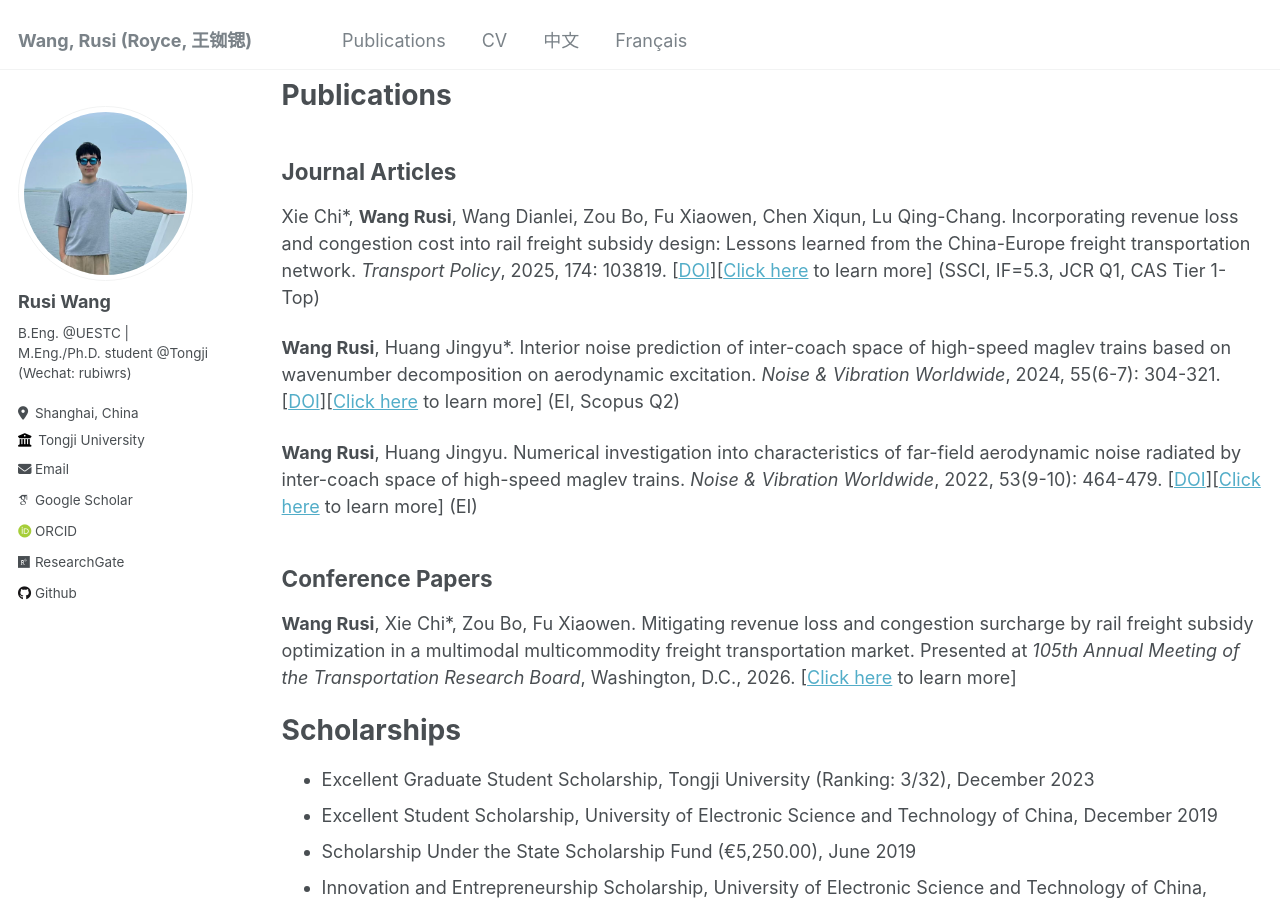
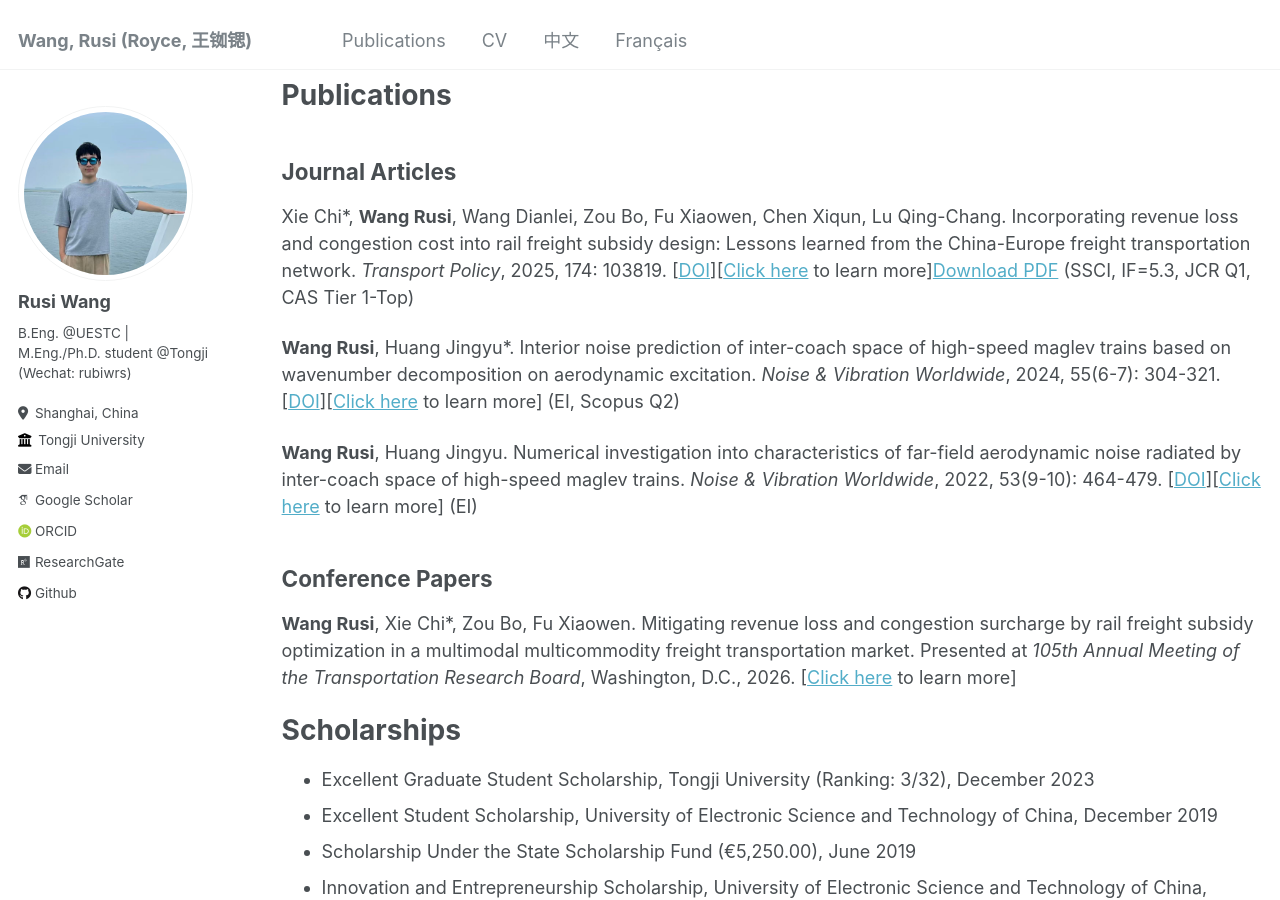
Before and after one commit to RusiWang99/RusiWang99.github.io, a Jekyll site: the page built from _pages/cv.md, in a window 1280 px wide and 900 px high, scrolled down 481 px. Built offline with Jekyll 4.4.1, drawn with Linux system fonts in a browser that asks for light colours; some web fonts are replaced; part of the change alters nothing that is shown.

Commit message:
Update cv.md

```diff
--- a/_pages/cv.md
+++ b/_pages/cv.md
@@ -23,7 +23,7 @@ Publications
 
 Journal Articles
 ------
-Xie Chi\*, **Wang Rusi**, Wang Dianlei, Zou Bo, Fu Xiaowen, Chen Xiqun, Lu Qing-Chang. Incorporating revenue loss and congestion cost into rail freight subsidy design: Lessons learned from the China-Europe freight transportation network. *Transport Policy*, 2025, 174: 103819. [[DOI](https://doi.org/10.1016/j.tranpol.2025.103819)][[Click here](https://rusiwang99.github.io/publication/2025-09-23-Incorporating%20revenue%20loss%20and%20congestion%20cost%20into%20rail%20freight%20subsidy%20design%20Lessons%20learned%20from%20the%20China-Europe%20freight%20transportation%20network) to learn more] (SSCI, IF=5.3, JCR Q1, CAS Tier 1-Top)
+Xie Chi\*, **Wang Rusi**, Wang Dianlei, Zou Bo, Fu Xiaowen, Chen Xiqun, Lu Qing-Chang. Incorporating revenue loss and congestion cost into rail freight subsidy design: Lessons learned from the China-Europe freight transportation network. *Transport Policy*, 2025, 174: 103819. [[DOI](https://doi.org/10.1016/j.tranpol.2025.103819)][[Click here](https://rusiwang99.github.io/publication/2025-09-23-Incorporating%20revenue%20loss%20and%20congestion%20cost%20into%20rail%20freight%20subsidy%20design%20Lessons%20learned%20from%20the%20China-Europe%20freight%20transportation%20network) to learn more][Download PDF](https://rusiwang99.github.io/files/Incorporating%20revenue%20loss%20and%20congestion%20cost%20into%20rail%20freight%20subsidy%20design%20Lessons%20learned%20from%20the%20China-Europe%20freight%20transportation%20network.pdf) (SSCI, IF=5.3, JCR Q1, CAS Tier 1-Top)
 
 **Wang Rusi**, Huang Jingyu\*. Interior noise prediction of inter-coach space of high-speed maglev trains based on wavenumber decomposition on aerodynamic excitation. *Noise & Vibration Worldwide*, 2024, 55(6-7): 304-321. [[DOI](https://doi.org/10.1177/09574565241252989)][[Click here](https://rusiwang99.github.io/publication/2024-05-28-Interior%20noise%20prediction%20of%20inter-coach%20space%20of%20high-speed%20maglev%20trains%20based%20on%20wavenumber%20decomposition%20on%20aerodynamic%20excitation) to learn more] (EI, Scopus Q2)
 
```
